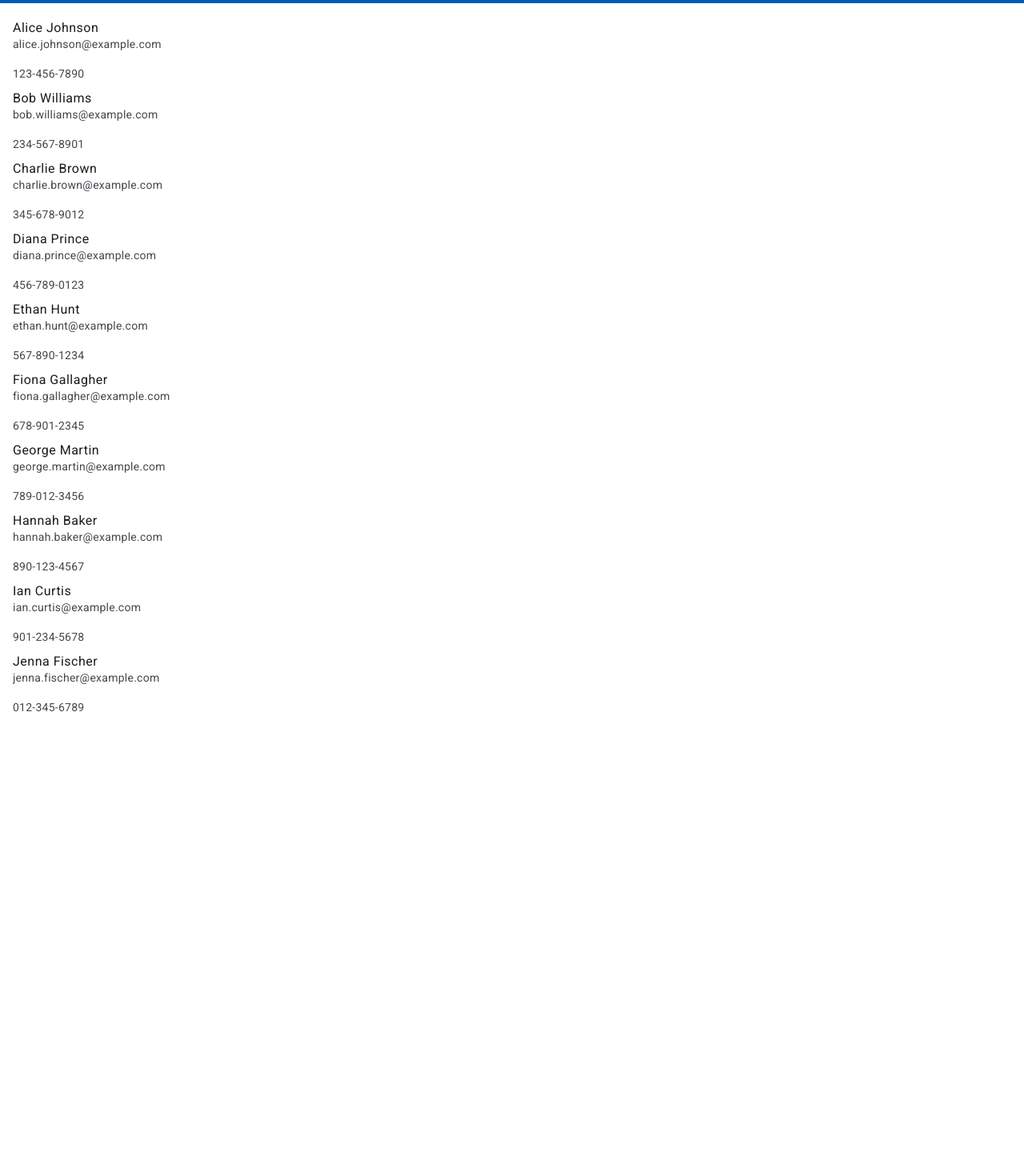
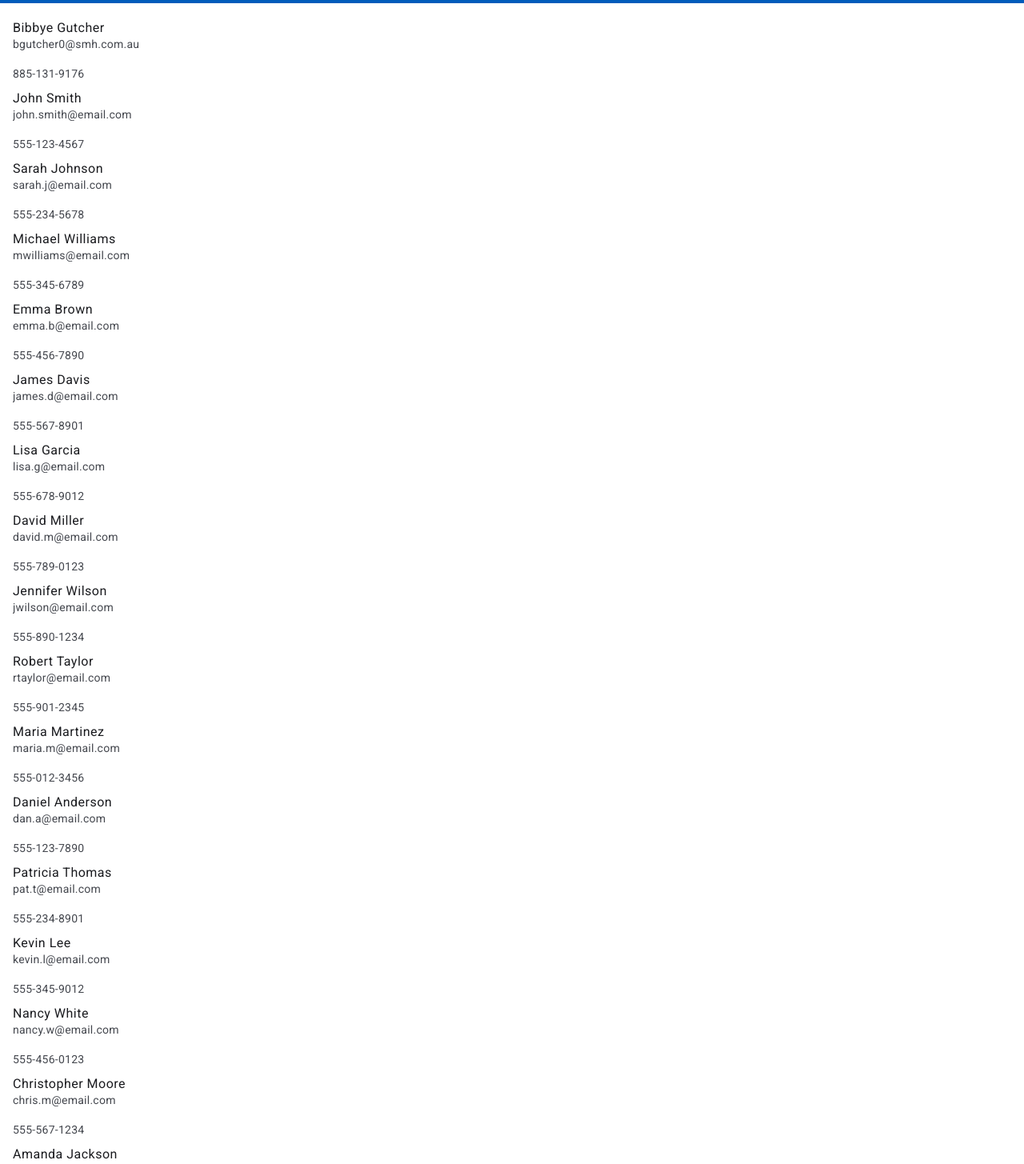
Before and after one commit to AlanMelendez/SignalsImplementation-AngularV19, an Angular app: page / in a window 1280 px wide. Shown: the part 60-1515 px from the top of the page at 80% size. Before the commit the page ends 960 px from the top, so only its background shows below. Built offline with nearby package versions, Linux system fonts and the light colour scheme.

Commit message:
Refactor ContactsListComponent to use ApiService for fetching contacts and update README with resource functionality

```diff
--- a/src/app/components/contacts-list/contacts-list.component.html
+++ b/src/app/components/contacts-list/contacts-list.component.html
@@ -1,6 +1,6 @@
 <mat-list>
 
-  @for (contact of contacts(); track contact.id) {
+  @for (contact of contactsResource.value(); track contact.id) {
     <mat-list-item class="contact">
       <h3 matListItemTitle>{{ contact.name }}</h3>
       <p matListItemLine>{{ contact.email }}</p>
--- a/src/app/components/contacts-list/contacts-list.component.ts
+++ b/src/app/components/contacts-list/contacts-list.component.ts
@@ -1,7 +1,8 @@
-import { Component, signal } from '@angular/core';
+import { Component, inject, resource, signal } from '@angular/core';
 import { Contact } from '../../models/contact';
 import { CommonModule } from '@angular/common';
 import { MatListModule } from '@angular/material/list';
+import { ApiService } from '../../services/api.service';
 
 @Component({
   selector: 'app-contacts-list',
@@ -10,18 +11,10 @@ import { MatListModule } from '@angular/material/list';
   styleUrl: './contacts-list.component.scss'
 })
 export class ContactsListComponent {
-  contacts = signal<Contact[]>([
-    { id: 1, name: 'Alice Johnson', email: 'alice.johnson@example.com', phone: '123-456-7890' },
-    { id: 2, name: 'Bob Williams', email: 'bob.williams@example.com', phone: '234-567-8901' },
-    { id: 3, name: 'Charlie Brown', email: 'charlie.brown@example.com', phone: '345-678-9012' },
-    { id: 4, name: 'Diana Prince', email: 'diana.prince@example.com', phone: '456-789-0123' },
-    { id: 5, name: 'Ethan Hunt', email: 'ethan.hunt@example.com', phone: '567-890-1234' },
-    { id: 6, name: 'Fiona Gallagher', email: 'fiona.gallagher@example.com', phone: '678-901-2345' },
-    { id: 7, name: 'George Martin', email: 'george.martin@example.com', phone: '789-012-3456' },
-    { id: 8, name: 'Hannah Baker', email: 'hannah.baker@example.com', phone: '890-123-4567' },
-    { id: 9, name: 'Ian Curtis', email: 'ian.curtis@example.com', phone: '901-234-5678' },
-    { id: 10, name: 'Jenna Fischer', email: 'jenna.fischer@example.com', phone: '012-345-6789' },
-  ]);
+  apiService = inject(ApiService);
 
+  contactsResource = resource({
+    loader: () => this.apiService.getContacts(),
+  });
 
 }
--- /dev/null
+++ b/src/app/services/api.service.ts
@@ -0,0 +1,189 @@
+import { Injectable } from '@angular/core';
+import { Contact } from '../models/contact';
+
+@Injectable({
+  providedIn: 'root',
+})
+export class ApiService {
+  private delay = 1000; // Simulate network delay
+private contacts: Contact[] = [
+    {
+        id: 1,
+        name: 'Bibbye Gutcher',
+        phone: '885-131-9176',
+        email: 'bgutcher0@smh.com.au',
+    },
+    {
+        id: 2,
+        name: 'John Smith',
+        phone: '555-123-4567',
+        email: 'john.smith@email.com',
+    },
+    {
+        id: 3,
+        name: 'Sarah Johnson',
+        phone: '555-234-5678',
+        email: 'sarah.j@email.com',
+    },
+    {
+        id: 4,
+        name: 'Michael Williams',
+        phone: '555-345-6789',
+        email: 'mwilliams@email.com',
+    },
+    {
+        id: 5,
+        name: 'Emma Brown',
+        phone: '555-456-7890',
+        email: 'emma.b@email.com',
+    },
+    {
+        id: 6,
+        name: 'James Davis',
+        phone: '555-567-8901',
+        email: 'james.d@email.com',
+    },
+    {
+        id: 7,
+        name: 'Lisa Garcia',
+        phone: '555-678-9012',
+        email: 'lisa.g@email.com',
+    },
+    {
+        id: 8,
+        name: 'David Miller',
+        phone: '555-789-0123',
+        email: 'david.m@email.com',
+    },
+    {
+        id: 9,
+        name: 'Jennifer Wilson',
+        phone: '555-890-1234',
+        email: 'jwilson@email.com',
+    },
+    {
+        id: 10,
+        name: 'Robert Taylor',
+        phone: '555-901-2345',
+        email: 'rtaylor@email.com',
+    },
+    {
+        id: 11,
+        name: 'Maria Martinez',
+        phone: '555-012-3456',
+        email: 'maria.m@email.com',
+    },
+    {
+        id: 12,
+        name: 'Daniel Anderson',
+        phone: '555-123-7890',
+        email: 'dan.a@email.com',
+    },
+    {
+        id: 13,
+        name: 'Patricia Thomas',
+        phone: '555-234-8901',
+        email: 'pat.t@email.com',
+    },
+    {
+        id: 14,
+        name: 'Kevin Lee',
+        phone: '555-345-9012',
+        email: 'kevin.l@email.com',
+    },
+    {
+        id: 15,
+        name: 'Nancy White',
+        phone: '555-456-0123',
+        email: 'nancy.w@email.com',
+    },
+    {
+        id: 16,
+        name: 'Christopher Moore',
+        phone: '555-567-1234',
+        email: 'chris.m@email.com',
+    },
+    {
+        id: 17,
+        name: 'Amanda Jackson',
+        phone: '555-678-2345',
+        email: 'amanda.j@email.com',
+    },
+    {
+        id: 18,
+        name: 'Joseph Martin',
+        phone: '555-789-3456',
+        email: 'joe.m@email.com',
+    },
+    {
+        id: 19,
+        name: 'Michelle Thompson',
+        phone: '555-890-4567',
+        email: 'michelle.t@email.com',
+    },
+    {
+        id: 20,
+        name: 'Ryan Rodriguez',
+        phone: '555-901-5678',
+        email: 'ryan.r@email.com',
+    },
+    {
+        id: 21,
+        name: 'Sandra Lewis',
+        phone: '555-012-6789',
+        email: 'sandra.l@email.com',
+    },
+];
+
+  private generateUniqueId(): string {
+    const existingIds = this.contacts.map((c) => c.id); // Get onlu the IDs from the contacts array.
+    const maxId = Math.max(...existingIds); //Get the last ID in the array.
+    return (maxId + 1).toString(); // Return the next ID.
+  }
+
+  async getContacts(): Promise<Contact[]> {
+    await this.simulateDelay();
+
+    // throw new Error('Error fetching contacts');
+
+    return [...this.contacts];
+  }
+
+  async addContact(contact: Contact): Promise<Contact> {
+    await this.simulateDelay();
+    const newContact = {
+      ...contact,
+      id: Number(this.generateUniqueId()), // Rewrite the ID with a new random ID.
+    };
+    this.contacts = [newContact, ...this.contacts];
+    return newContact;
+  }
+
+  async deleteContact(id: string): Promise<void> {
+    await this.simulateDelay();
+    this.contacts = this.contacts.filter((c) => c.id !== Number(id));
+  }
+
+  async updateContact(updatedContact: Contact): Promise<Contact> {
+    await this.simulateDelay();
+    const index = this.contacts.findIndex((c) => c.id === updatedContact.id);
+    if (index === -1) {
+      throw new Error('Contact not found');
+    }
+    this.contacts[index] = updatedContact;
+    return updatedContact;
+  }
+
+  async getContact(id: string): Promise<Contact> {
+    await this.simulateDelay();
+    const contact = this.contacts.find((c) => c.id === Number(id));
+    if (!contact) {
+      throw new Error('Contact not found');
+    }
+    return contact;
+  }
+
+  private simulateDelay(): Promise<void> {
+    return new Promise((resolve) => setTimeout(resolve, this.delay));
+  }
+}
```
Also changed, not shown: 1 other file (tests, documents, lock files or other folders).
